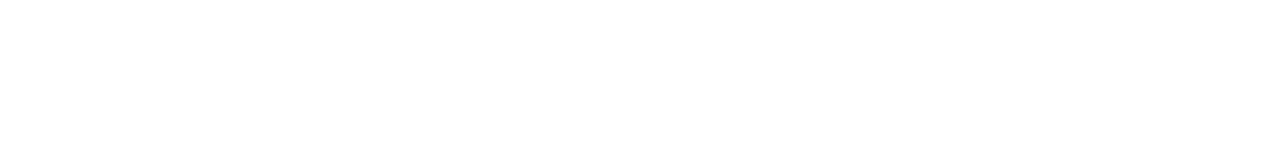
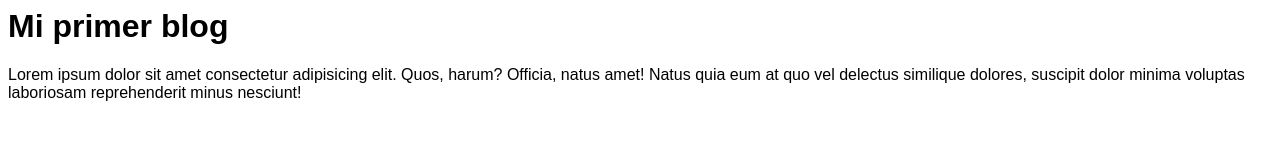
Before and after one commit to ing-jrivero/PW_Mi-Blog, a plain HTML site: page index.html in a window 1280 px wide. Drawn offline with Linux system fonts and the light colour scheme.

Commit message:
parrafo y titulo

```diff
--- a/index.html
+++ b/index.html
@@ -2,8 +2,11 @@
     <head>
         <title>Programaci&oacute;n Web</title>
         <link rel="stylesheet" href="styles.css">
+        <title>Blog</title>
     </head>
         <body>
+            <h1>Mi primer blog</h1>
+            <p>Lorem ipsum dolor sit amet consectetur adipisicing elit. Quos, harum? Officia, natus amet! Natus quia eum at quo vel delectus similique dolores, suscipit dolor minima voluptas laboriosam reprehenderit minus nesciunt!</p>
 
         </body>
 </html>
```
